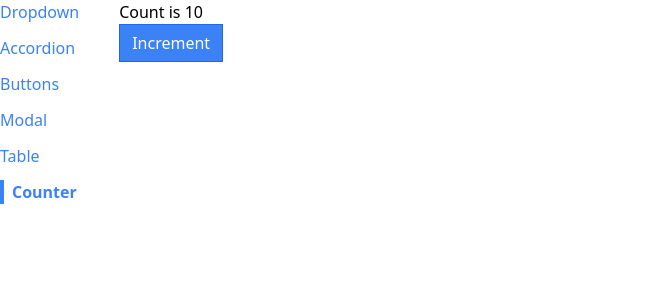
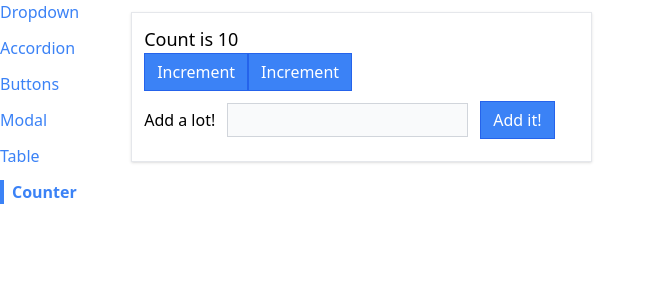
Before and after one commit to Kabewh/Udemy-Project1, a React (Create React App) app in the folder reactapp/: page /counter in a window 1280 px wide. Shown: the top 300 px of the page, without its empty margins (0-655 px from the left). Built offline with nearby package versions, Linux system fonts and the light colour scheme.

Commit message:
useState implementation

```diff
--- a/reactapp/src/pages/CounterPage.js
+++ b/reactapp/src/pages/CounterPage.js
@@ -1,14 +1,50 @@
+import { useState } from "react";
 import Button from "../components/Button";
-import useCounter from "../hooks/use-counter";
+import Panel from "../components/Panel";
 
 const CounterPage = ({ initialCount }) => {
-  const { count, increment } = useCounter(initialCount);
+  const [count, setCount] = useState(initialCount);
+  const [valueToAdd, setValueToAdd] = useState(0);
+
+  const increment = () => {
+    setCount(count + 1);
+  };
+
+  const decrement = () => {
+    setCount(count - 1);
+  };
+
+  const handleChange = (event) => {
+    const value = parseInt(event.target.value) || 0;
+    setValueToAdd(value);
+  };
+
+  const handleSubmit = (event) => {
+    event.preventDefault();
+
+    setCount(count + valueToAdd);
+    setValueToAdd(0);
+  };
 
   return (
-    <div>
-      <h1>Count is {count}</h1>
-      <Button onClick={increment}>Increment</Button>
-    </div>
+    <Panel className="m-3">
+      <h1 className="text-lg">Count is {count}</h1>
+      <div className="flex flex-row">
+        <Button onClick={increment}>Increment</Button>
+        <Button onClick={decrement}>Increment</Button>
+      </div>
+
+      <form onSubmit={handleSubmit}>
+        <label>Add a lot!</label>
+        <input
+          value={valueToAdd || ""}
+          onChange={handleChange}
+          type="number"
+          className="p-1 m-3 bg-gray-50 border border-gray-300"
+        />
+        <Button>Add it!</Button>
+      </form>
+    </Panel>
   );
 };
 
```
